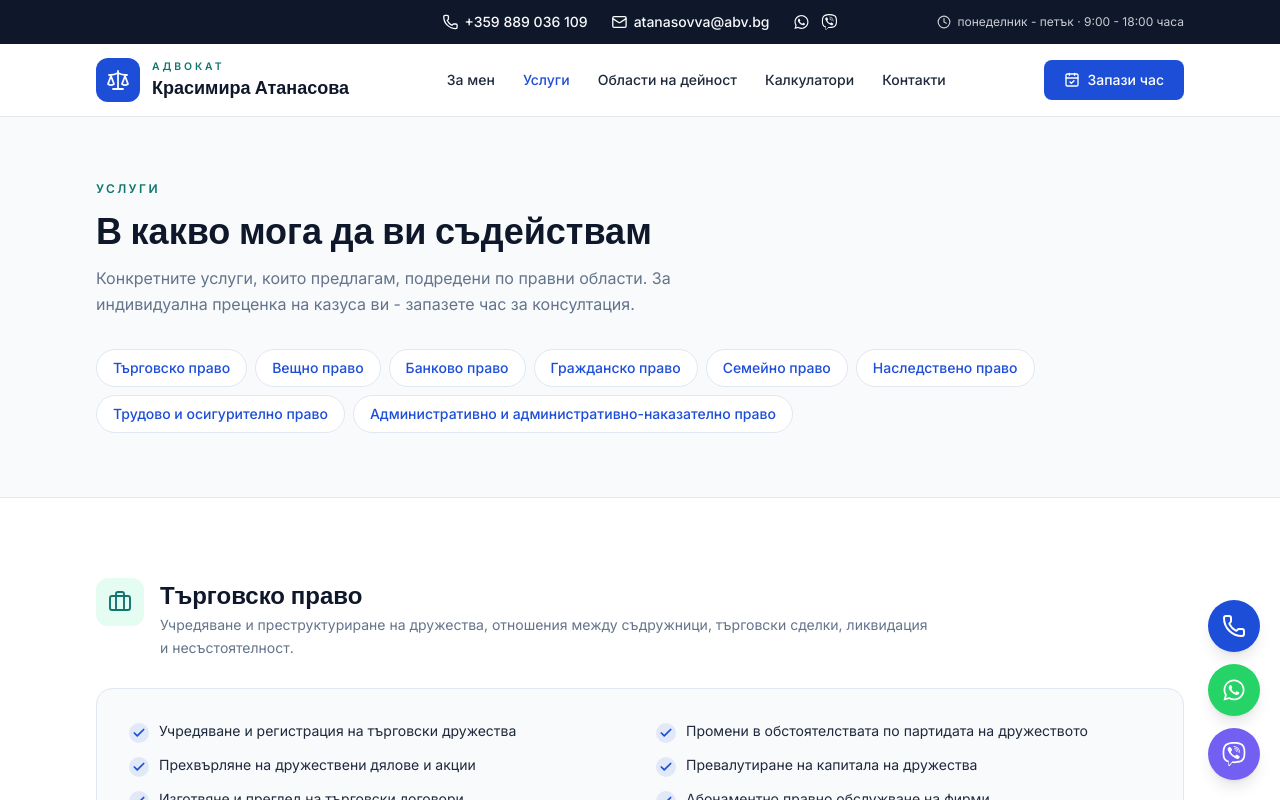
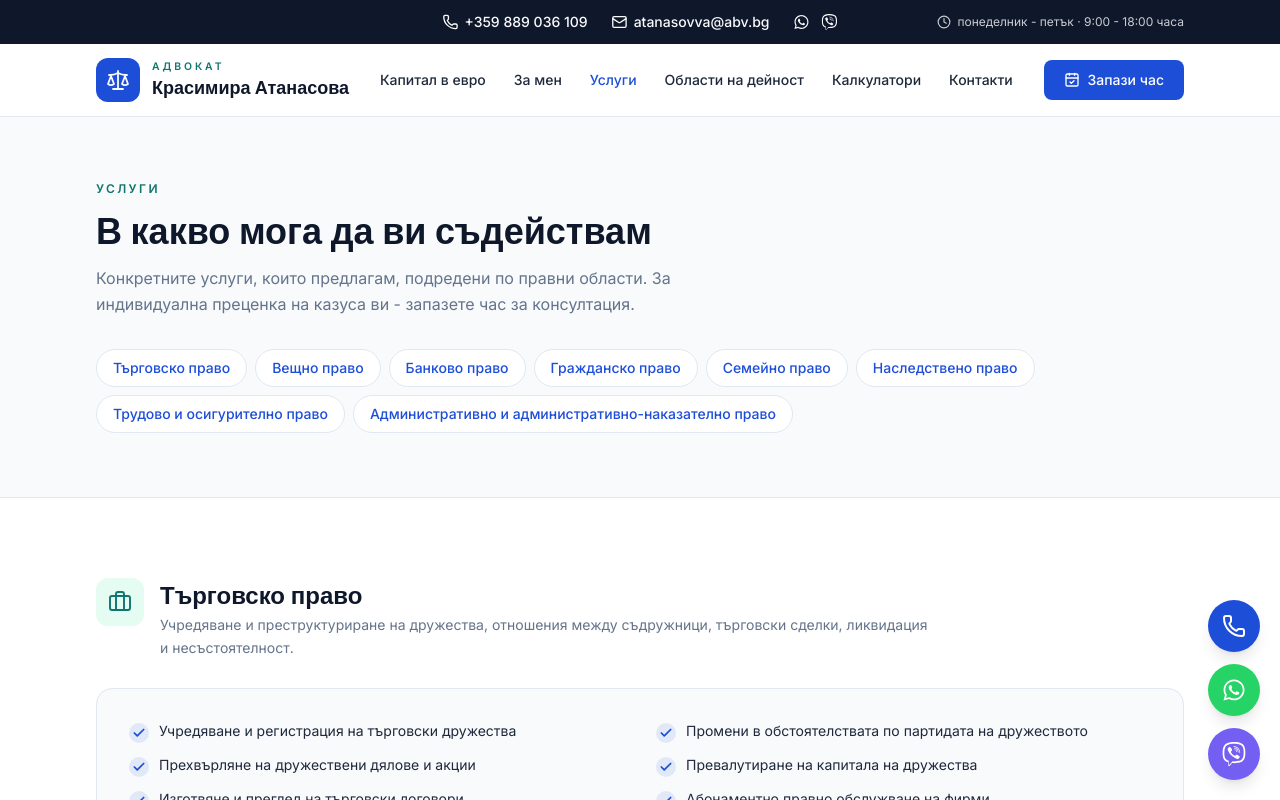
Before and after one commit to pepipetrov0969/advweb, a Next.js app: page /uslugi in a window 1280 px wide. Shown: the top 800 px of the page. Built offline with nearby package versions, Linux system fonts and the light colour scheme; a web font is replaced by a local one.

Commit message:
Add capital re-denomination link to nav, green button hover state
Surface the new landing page in the main navigation and switch the
primary button hover color from near-black to green.

```diff
--- a/components/layout/Header.tsx
+++ b/components/layout/Header.tsx
@@ -77,7 +77,7 @@ export function Header() {
                 key={item.href}
                 href={item.href}
                 className={cn(
-                  "text-sm font-medium transition-colors hover:text-coffee",
+                  "whitespace-nowrap text-sm font-medium transition-colors hover:text-coffee",
                   isActive(item.href) ? "text-coffee" : "text-ink",
                 )}
               >
--- a/components/ui/Button.tsx
+++ b/components/ui/Button.tsx
@@ -9,7 +9,7 @@ const baseClasses =
 
 const variantClasses: Record<Variant, string> = {
   primary:
-    "bg-coffee text-white hover:bg-espresso focus-visible:ring-coffee/50 focus-visible:ring-offset-white",
+    "bg-coffee text-white hover:bg-green-600 focus-visible:ring-coffee/50 focus-visible:ring-offset-white",
   outline:
     "border border-coffee/40 bg-transparent text-coffee hover:border-coffee hover:bg-coffee/5 focus-visible:ring-coffee/40 focus-visible:ring-offset-white",
   light:
--- a/content/site.ts
+++ b/content/site.ts
@@ -42,6 +42,7 @@ export const site = {
 export type NavItem = { href: string; label: string };
 
 export const nav: NavItem[] = [
+  { href: "/prevalutirane-na-kapitala", label: "Капитал в евро" },
   { href: "/za-men", label: "За мен" },
   { href: "/uslugi", label: "Услуги" },
   { href: "/oblasti-na-deynost", label: "Области на дейност" },
```
